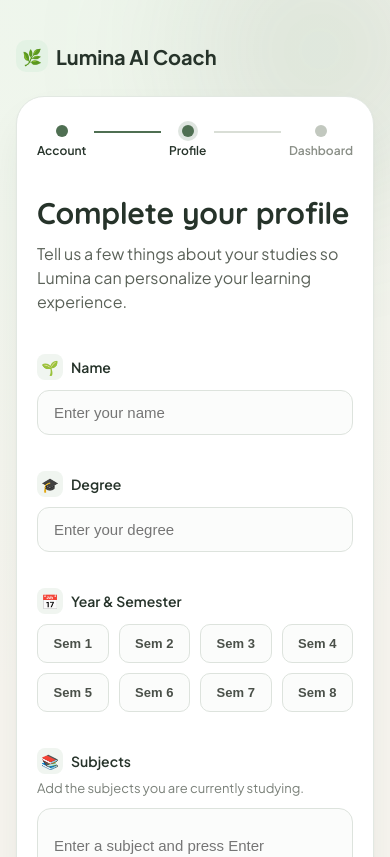
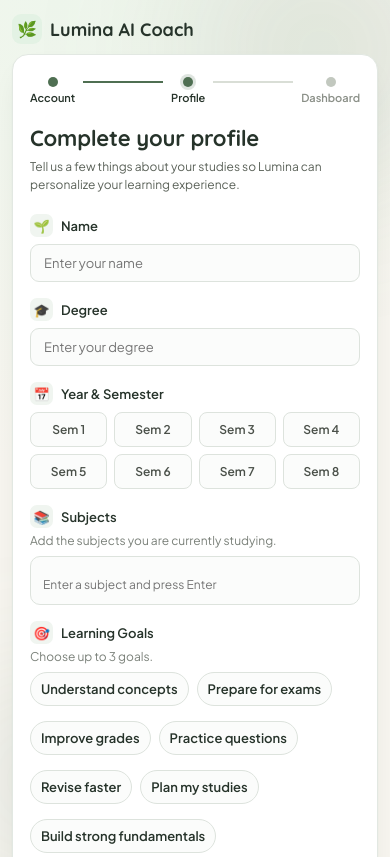
Before and after one commit to Gayathri200779/lumina-ai-study-coach, a plain HTML site: page profile-setup.html in a window 390 px wide. Shown: the top 857 px of the page. Drawn offline with Linux system fonts and the light colour scheme.

Commit message:
Refactor profile-setup.css for improved styling
Updated styles for body, header, and form elements. Adjusted layout and responsiveness for mobile devices.

```diff
--- a/profile-setup.css
+++ b/profile-setup.css
@@ -1,3 +1,4 @@
+
 * {
   box-sizing: border-box;
 }
@@ -13,7 +14,7 @@ body {
   background: radial-gradient(circle at 15% 0%, #eef6ec 0%, #F7F5EF 45%, #F7F5EF 100%);
   color: #26332A;
   font-family: 'Plus Jakarta Sans', sans-serif;
-  padding: 40px 16px;
+  padding: 18px 16px;
 }
 
 h1, h2, h3 {
@@ -44,12 +45,13 @@ h1, h2, h3 {
   background: radial-gradient(circle, rgba(107, 144, 128, 0.14), transparent 70%);
 }
 
+/* Header */
 .header {
   width: 100%;
   max-width: 720px;
   display: flex;
   justify-content: flex-start;
-  margin-bottom: 24px;
+  margin-bottom: 12px;
   position: relative;
   z-index: 1;
 }
@@ -58,6 +60,7 @@ h1, h2, h3 {
   display: flex;
   align-items: center;
   gap: 8px;
+  font-family: 'Quicksand', sans-serif;
   font-size: 20px;
   font-weight: 700;
   color: #26332A;
@@ -67,30 +70,31 @@ h1, h2, h3 {
   display: inline-flex;
   align-items: center;
   justify-content: center;
-  width: 32px;
-  height: 32px;
-  border-radius: 10px;
+  width: 30px;
+  height: 30px;
+  border-radius: 9px;
   background: #e3f2e4;
   font-size: 16px;
 }
 
+/* Progress indicator */
 .progress-track {
   display: flex;
   align-items: center;
-  margin-bottom: 36px;
+  margin-bottom: 20px;
 }
 
 .progress-step {
   display: flex;
   flex-direction: column;
   align-items: center;
-  gap: 6px;
+  gap: 4px;
   flex-shrink: 0;
 }
 
 .progress-step .dot {
-  width: 12px;
-  height: 12px;
+  width: 10px;
+  height: 10px;
   border-radius: 50%;
   background: #c2c8bf;
 }
@@ -101,11 +105,11 @@ h1, h2, h3 {
 
 .progress-step.active .dot {
   background: #4F6F52;
-  box-shadow: 0 0 0 4px rgba(79, 111, 82, 0.18);
+  box-shadow: 0 0 0 3px rgba(79, 111, 82, 0.18);
 }
 
 .step-label {
-  font-size: 12px;
+  font-size: 11px;
   font-weight: 600;
   color: #8a8f87;
 }
@@ -120,49 +124,54 @@ h1, h2, h3 {
   height: 2px;
   background: #d9ded6;
   margin: 0 8px;
-  margin-bottom: 20px;
+  margin-bottom: 17px;
 }
 
 .progress-line.filled {
   background: #4F6F52;
 }
 
+/* Main card */
 .card {
   width: 100%;
   max-width: 720px;
   background: #ffffff;
   border: 1px solid #e2e8e2;
-  box-shadow: 0 1px 2px rgba(38, 51, 42, 0.04), 0 20px 48px -16px rgba(38, 51, 42, 0.14);
-  border-radius: 28px;
-  padding: 48px;
-  margin-bottom: 64px;
+  box-shadow: 0 1px 2px rgba(38, 51, 42, 0.04),
+              0 12px 32px -14px rgba(38, 51, 42, 0.14);
+  border-radius: 20px;
+  padding: 28px 32px;
+  margin-bottom: 16px;
   position: relative;
   z-index: 1;
 }
 
+/* Heading */
 .card-header {
-  margin-bottom: 40px;
+  margin-bottom: 20px;
 }
 
 .card-header h2 {
-  font-size: 30px;
+  font-family: 'Quicksand', sans-serif;
+  font-size: 25px;
   font-weight: 700;
-  margin: 0 0 10px 0;
+  margin: 0 0 6px;
   letter-spacing: -0.01em;
 }
 
 .card-header p {
-  font-size: 16px;
+  font-size: 13px;
   line-height: 1.5;
   color: #5b6259;
   margin: 0;
   max-width: 480px;
 }
 
+/* Form layout */
 form {
   display: flex;
   flex-direction: column;
-  gap: 36px;
+  gap: 17px;
 }
 
 .field label,
@@ -170,9 +179,9 @@ form {
   display: flex;
   align-items: center;
   gap: 8px;
-  font-size: 14px;
+  font-size: 13px;
   font-weight: 600;
-  margin-bottom: 10px;
+  margin-bottom: 7px;
   color: #26332A;
 }
 
@@ -180,27 +189,23 @@ form {
   display: inline-flex;
   align-items: center;
   justify-content: center;
-  width: 26px;
-  height: 26px;
-  border-radius: 8px;
+  width: 23px;
+  height: 23px;
+  border-radius: 7px;
   background: #f0f5f0;
-  font-size: 14px;
+  font-size: 13px;
   flex-shrink: 0;
 }
 
-.section p.hint {
-  font-size: 13px;
-  color: #7a8079;
-  margin: -4px 0 12px 34px;
-}
-
+/* Name and degree */
 .field input[type="text"] {
   width: 100%;
-  border-radius: 12px;
-  border: 1.5px solid #dde3dd;
+  border-radius: 9px;
+  border: 1px solid #dde3dd;
   background: #fbfcfb;
-  padding: 13px 16px;
-  font-size: 15px;
+  padding: 10px 13px;
+  font-family: 'Plus Jakarta Sans', sans-serif;
+  font-size: 13px;
   color: #26332A;
   transition: all 0.2s ease;
 }
@@ -208,29 +213,25 @@ form {
 .field input:focus {
   border-color: #4F6F52;
   background: #ffffff;
-  box-shadow: 0 0 0 4px rgba(79, 111, 82, 0.12);
+  box-shadow: 0 0 0 3px rgba(79, 111, 82, 0.12);
   outline: none;
 }
 
+/* Semester selection */
 .sem-grid {
   display: grid;
-  grid-template-columns: repeat(4, 1fr);
-  gap: 10px;
-  margin-left: 34px;
-}
-
-@media (min-width: 768px) {
-  .sem-grid {
-    grid-template-columns: repeat(8, 1fr);
-  }
+  grid-template-columns: repeat(8, minmax(0, 1fr));
+  gap: 8px;
+  margin-left: 31px;
 }
 
 .sem-btn {
   background: #fbfcfb;
-  border: 1.5px solid #dde3dd;
-  border-radius: 10px;
-  padding: 11px;
-  font-size: 13px;
+  border: 1px solid #dde3dd;
+  border-radius: 8px;
+  padding: 9px 5px;
+  font-family: 'Plus Jakarta Sans', sans-serif;
+  font-size: 12px;
   font-weight: 600;
   text-align: center;
   cursor: pointer;
@@ -247,43 +248,50 @@ form {
   background: #4F6F52;
   color: #ffffff;
   border-color: #4F6F52;
-  box-shadow: 0 4px 10px -2px rgba(79, 111, 82, 0.35);
+  box-shadow: 0 3px 8px -2px rgba(79, 111, 82, 0.35);
+}
+
+/* Subjects */
+.section p.hint {
+  font-size: 12px;
+  color: #7a8079;
+  margin: -2px 0 8px 31px;
 }
 
 .subjects-box {
   display: flex;
   flex-direction: column;
-  gap: 12px;
-  border-radius: 14px;
-  border: 1.5px solid #dde3dd;
-  padding: 16px;
+  gap: 8px;
+  border-radius: 10px;
+  border: 1px solid #dde3dd;
+  padding: 10px 12px;
   background: #fbfcfb;
-  margin-left: 34px;
+  margin-left: 31px;
   transition: all 0.2s ease;
 }
 
 .subjects-box:focus-within {
   border-color: #4F6F52;
   background: #ffffff;
-  box-shadow: 0 0 0 4px rgba(79, 111, 82, 0.12);
+  box-shadow: 0 0 0 3px rgba(79, 111, 82, 0.12);
 }
 
 #subjectsContainer {
   display: flex;
   flex-wrap: wrap;
-  gap: 8px;
+  gap: 6px;
 }
 
 .chip {
   display: inline-flex;
   align-items: center;
-  gap: 6px;
+  gap: 5px;
   background: #e3f2e4;
   border: 1px solid #c9dfca;
   color: #2f4e33;
-  padding: 6px 12px;
+  padding: 5px 9px;
   border-radius: 9999px;
-  font-size: 13px;
+  font-size: 11px;
   font-weight: 600;
 }
 
@@ -292,7 +300,7 @@ form {
   border: none;
   cursor: pointer;
   color: #2f4e33;
-  font-size: 15px;
+  font-size: 14px;
   line-height: 1;
   opacity: 0.6;
 }
@@ -305,28 +313,31 @@ form {
   width: 100%;
   border: none;
   outline: none;
-  padding: 0;
-  font-size: 15px;
+  padding: 2px 0;
+  font-family: 'Plus Jakarta Sans', sans-serif;
+  font-size: 12px;
   background: transparent;
 }
 
+/* Learning goals */
 .goals {
   display: flex;
   flex-wrap: wrap;
-  gap: 10px;
-  margin-left: 34px;
+  gap: 8px;
+  margin-left: 31px;
 }
 
 .goal-card {
   background: #fbfcfb;
-  border: 1.5px solid #dde3dd;
+  border: 1px solid #dde3dd;
   border-radius: 9999px;
-  padding: 10px 18px;
+  padding: 8px 12px;
   cursor: pointer;
   display: inline-flex;
   align-items: center;
   gap: 6px;
-  font-size: 13px;
+  font-family: 'Plus Jakarta Sans', sans-serif;
+  font-size: 11px;
   font-weight: 600;
   color: #4a5049;
   transition: all 0.15s ease;
@@ -356,43 +367,101 @@ form {
   height: 0;
 }
 
+/* Continue button */
 .footer-action {
   display: flex;
   justify-content: flex-end;
-  padding-top: 16px;
+  padding-top: 12px;
   border-top: 1px solid #eef1ee;
-  margin-top: 8px;
+  margin-top: 2px;
 }
 
 .primary-btn {
   background: linear-gradient(135deg, #587f5c, #37563b);
   color: #ffffff;
   border: none;
-  padding: 15px 34px;
-  border-radius: 14px;
-  font-size: 15px;
+  padding: 11px 25px;
+  border-radius: 10px;
+  font-family: 'Plus Jakarta Sans', sans-serif;
+  font-size: 13px;
   font-weight: 600;
   display: flex;
   align-items: center;
   gap: 8px;
   cursor: pointer;
-  box-shadow: 0 8px 20px -6px rgba(55, 86, 59, 0.45);
+  box-shadow: 0 5px 14px -6px rgba(55, 86, 59, 0.45);
   transition: all 0.2s ease;
 }
 
 .primary-btn:hover {
   transform: translateY(-1px);
-  box-shadow: 0 10px 24px -6px rgba(55, 86, 59, 0.55);
+  box-shadow: 0 7px 18px -6px rgba(55, 86, 59, 0.55);
 }
 
+/* Tablet and mobile */
 @media (max-width: 600px) {
+  body {
+    padding: 14px 12px;
+  }
+
+  .header {
+    margin-bottom: 10px;
+  }
+
+  .logo {
+    font-size: 18px;
+  }
+
   .card {
-    padding: 28px 20px;
+    padding: 22px 17px;
+    border-radius: 16px;
   }
-  .sem-grid,
+
+  .card-header h2 {
+    font-size: 22px;
+  }
+
+  .card-header p {
+    font-size: 12px;
+  }
+
+  form {
+    gap: 16px;
+  }
+
+  .sem-grid {
+    grid-template-columns: repeat(4, minmax(0, 1fr));
+    margin-left: 0;
+    gap: 7px;
+  }
+
   .subjects-box,
   .goals,
   .section p.hint {
     margin-left: 0;
   }
+
+  .goal-card {
+    font-size: 11px;
+    padding: 8px 10px;
+  }
+
+  .primary-btn {
+    padding: 10px 20px;
+  }
 }
+
+@media (max-width: 360px) {
+  .card {
+    padding: 18px 13px;
+  }
+
+  .step-label {
+    font-size: 10px;
+  }
+
+  .progress-line {
+    margin-left: 5px;
+    margin-right: 5px;
+  }
+}
```
